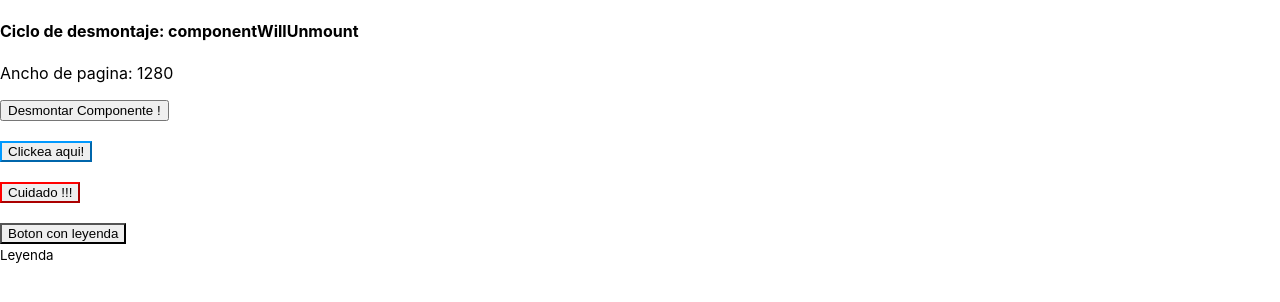
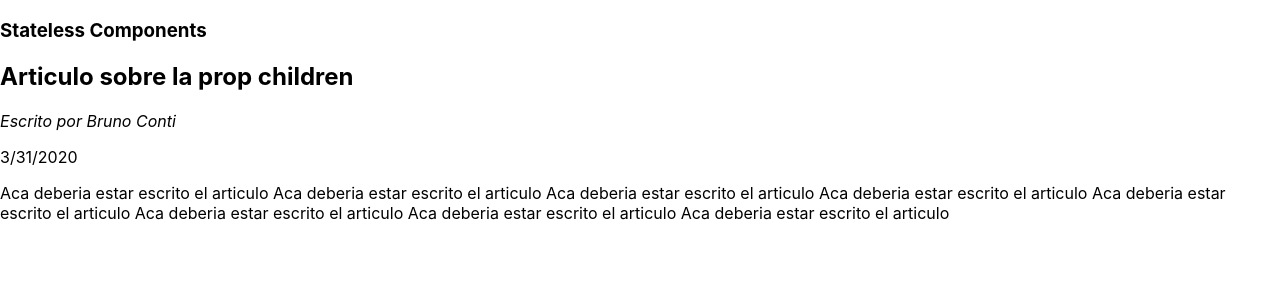
Before and after one commit to BrunoConti/Udemy-Curso-Reactjs, a React (Create React App) app: page / in a window 1280 px wide. Shown: the top 302 px of the page. Built offline with nearby package versions, Linux system fonts and the light colour scheme.

Commit message:
Stateless Component

```diff
--- a/src/App.js
+++ b/src/App.js
@@ -13,21 +13,34 @@ class Button extends Component {
 
 Button.defaultProps = { borderColor: '#09f' }
 
-class ButtonDanger extends Component {
-  render(){
-    return(<Button borderColor='red' label={this.props.label}></Button>)
-  }
-}
+// class ButtonDanger extends Component {
+//   render(){
+//     return(<Button borderColor='red' label={this.props.label}></Button>)
+//   }
+// }
 
-class ButtonWithLegend extends Component {
-  render(){
-    return(
-      <div>
-        <Button label={this.props.label} borderColor={this.props.borderColor}></Button>
-        <small>{this.props.legend}</small>
-      </div>
-    )
-  }
+// class ButtonWithLegend extends Component {
+//   render(){
+//     return(
+//       <div>
+//         <Button label={this.props.label} borderColor={this.props.borderColor}></Button>
+//         <small>{this.props.legend}</small>
+//       </div>
+//     )
+//   }
+// }
+
+function Article(props) {
+  return(
+    <section>
+      <h2>{props.title}</h2>
+      <p><em>Escrito por {props.author}</em></p>
+      <date>{props.date}</date>
+      <article>
+        {props.children}
+      </article>
+    </section>
+  )
 }
 
 class App extends Component {
@@ -35,13 +48,14 @@ class App extends Component {
   render(){
   return (
     <div className="App">
-      <EjemploDeComponenteWillUnmount/>
-    <br></br>
-      <Button label= 'Clickea aqui!'></Button>
-    <br></br>
-      <ButtonDanger label='Cuidado !!!'></ButtonDanger>
-    <br></br>
-      <ButtonWithLegend label='Boton con leyenda' borderColor='black' legend='Leyenda'></ButtonWithLegend>
+     <h3>Stateless Components</h3>
+     <Article
+          title='Articulo sobre la prop children'
+          author='Bruno Conti'
+          date={new Date().toLocaleDateString()}
+          >
+            <p>Aca deberia estar escrito el articulo Aca deberia estar escrito el articulo Aca deberia estar escrito el articulo Aca deberia estar escrito el articulo Aca deberia estar escrito el articulo Aca deberia estar escrito el articulo Aca deberia estar escrito el articulo Aca deberia estar escrito el articulo</p>
+     </Article>
     </div>
   );
 }
```
